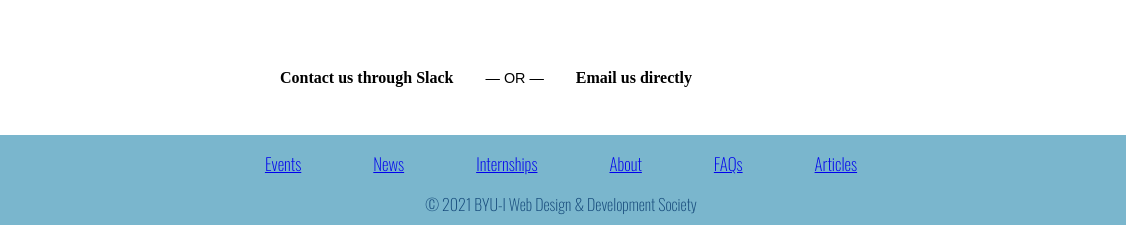
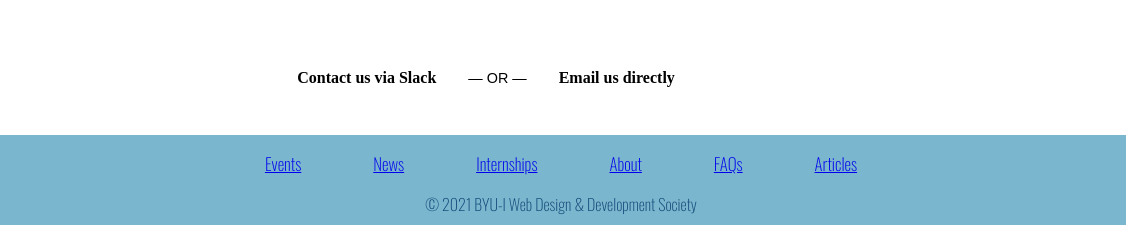
Before and after one commit to wddbyui/wddbyui.github.io, a website: page about/index.html in a window 1280 px wide. Shown: the part 564-800 px from the top of the page, 154-1280 px from the left. Drawn offline with nearby package versions, Linux system fonts and the light colour scheme.

Commit message:
Change part of the contact info

```diff
--- a/about/index.html
+++ b/about/index.html
@@ -47,7 +47,7 @@
             </section>
         </section>
         <div class="contact-grid">
-            <a target="_blank" href="https://join.slack.com/t/byuiwddsociety/signup" class="contact-info" title="Use your BYU-I email address to sign up">Contact us through Slack</a>
+            <a target="_blank" href="https://join.slack.com/t/byuiwddsociety/signup" class="contact-info" title="Use your BYU-I email address to sign up">Contact us via Slack</a>
             <span>OR</span>
             <a href="mailto:wddbyui@gmail.com" class="contact-info">Email us directly</a>
         </div>
```
